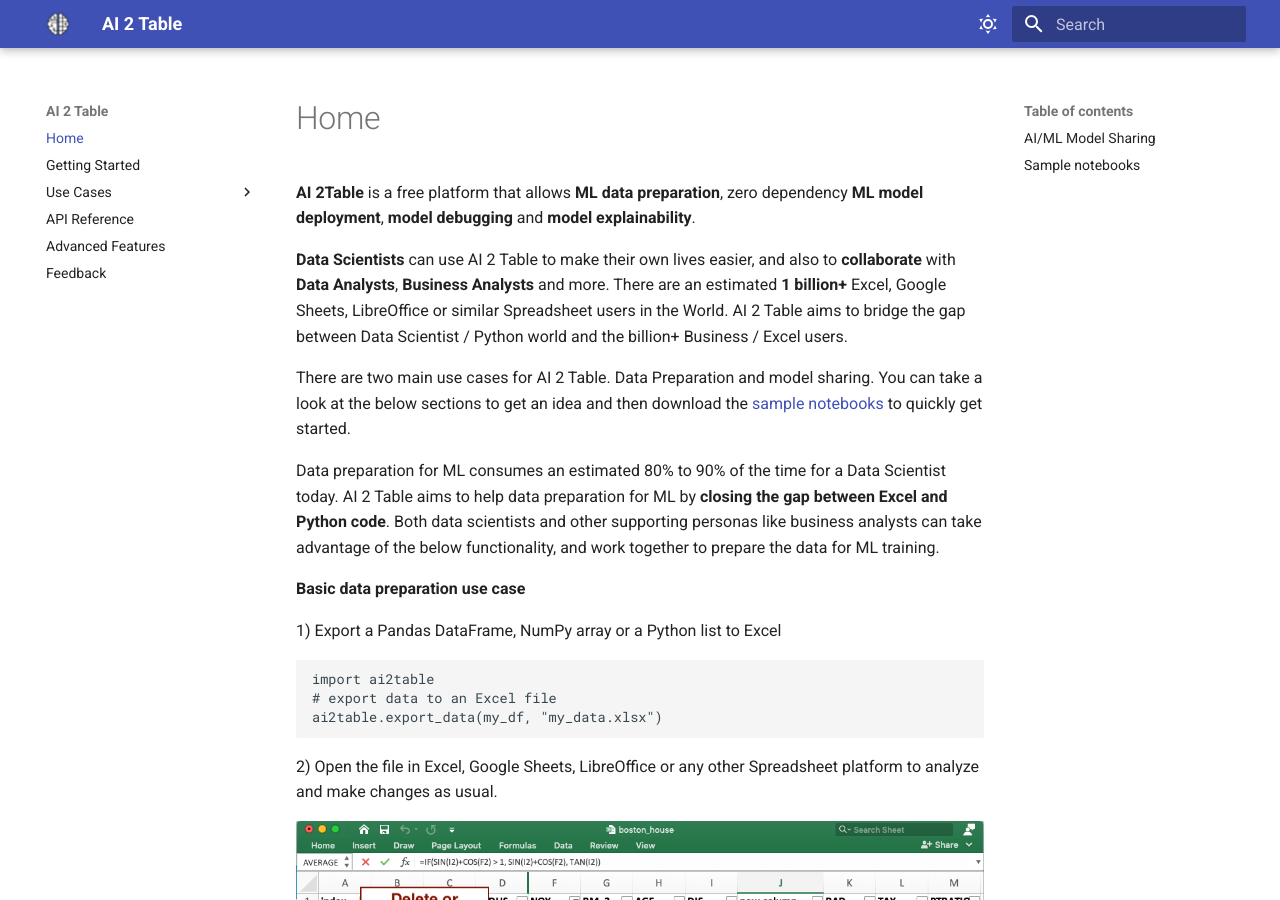
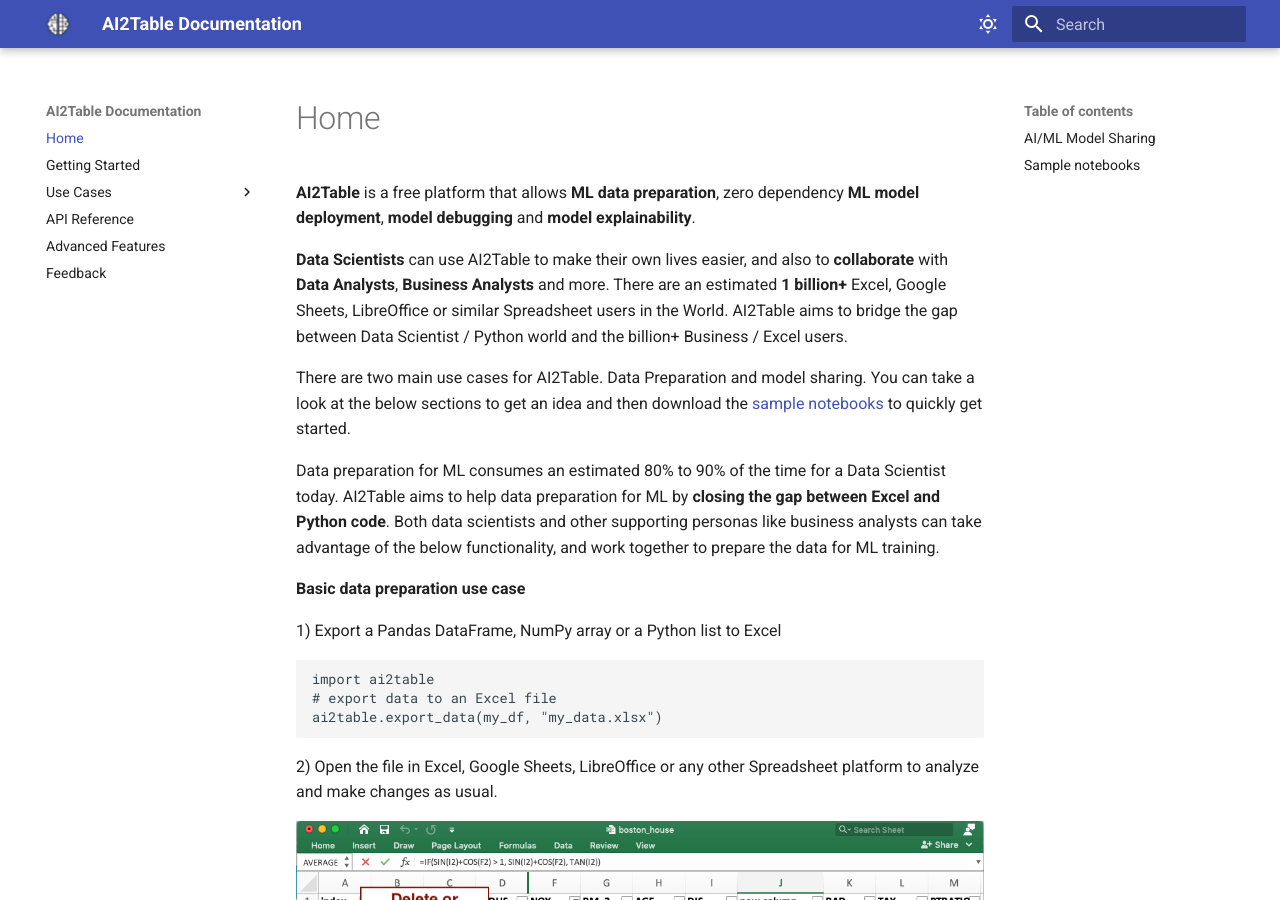
Before and after one commit to practicusai/app, an MkDocs documentation site: the page built from docs/index.md, in a window 1280 px wide and 900 px high. Built offline with MkDocs 1.6.1 and Material for MkDocs 9.7.7, drawn with Linux system fonts in a browser that asks for light colours; some of the changed text lies outside the part shown.

Commit message:
renamed AI 2 Table to AI2Table in documentation

```diff
--- a/docs/index.md
+++ b/docs/index.md
@@ -1,10 +1,10 @@
-**AI 2Table** is a free platform that allows **ML data preparation**, zero dependency **ML model deployment**, **model debugging** and **model explainability**.
+**AI2Table** is a free platform that allows **ML data preparation**, zero dependency **ML model deployment**, **model debugging** and **model explainability**.
 
-**Data Scientists** can use AI 2 Table to make their own lives easier, and also to **collaborate** with **Data Analysts**, **Business Analysts** and more. There are an estimated **1 billion+** Excel, Google Sheets, LibreOffice or similar Spreadsheet users in the World. AI 2 Table aims to bridge the gap between Data Scientist / Python world and the billion+ Business / Excel users.
+**Data Scientists** can use AI2Table to make their own lives easier, and also to **collaborate** with **Data Analysts**, **Business Analysts** and more. There are an estimated **1 billion+** Excel, Google Sheets, LibreOffice or similar Spreadsheet users in the World. AI2Table aims to bridge the gap between Data Scientist / Python world and the billion+ Business / Excel users.
 
-There are two main use cases for AI 2 Table. Data Preparation and model sharing. You can take a look at the below sections to get an idea and then download the <a href="https://ai2table.github.io/samples/" target="_blank">sample notebooks</a> to quickly get started.
+There are two main use cases for AI2Table. Data Preparation and model sharing. You can take a look at the below sections to get an idea and then download the <a href="https://ai2table.github.io/samples/" target="_blank">sample notebooks</a> to quickly get started.
 
-Data preparation for ML consumes an estimated 80% to 90% of the time for a Data Scientist today. AI 2 Table aims to help data preparation for ML by **closing the gap between Excel and Python code**. Both data scientists and other supporting personas like business analysts can take advantage of the below functionality, and work together to prepare the data for ML training.
+Data preparation for ML consumes an estimated 80% to 90% of the time for a Data Scientist today. AI2Table aims to help data preparation for ML by **closing the gap between Excel and Python code**. Both data scientists and other supporting personas like business analysts can take advantage of the below functionality, and work together to prepare the data for ML training.
 
 **Basic data preparation use case**
 
@@ -43,7 +43,7 @@ display(my_df2)
 
 
 
-4) **(Optional)** AI 2 Table will automatically create a **d**ata **p**rep (.dp) file containing all detected changes, before generating Python code. You can review this file, remove changes you don't like, or add new ones manually as you wish. Once done, you can apply the updates directly from the .dp file.
+4) **(Optional)** AI2Table will automatically create a **d**ata **p**rep (.dp) file containing all detected changes, before generating Python code. You can review this file, remove changes you don't like, or add new ones manually as you wish. Once done, you can apply the updates directly from the .dp file.
 
 ![df_file](img/dp_file.png)
 
--- a/mkdocs.yml
+++ b/mkdocs.yml
@@ -1,4 +1,4 @@
-site_name: AI 2 Table
+site_name: AI2Table Documentation
 
 theme:
   name: material
```
Also changed, not shown: docs/data-prep.md (+3 -3 lines).
